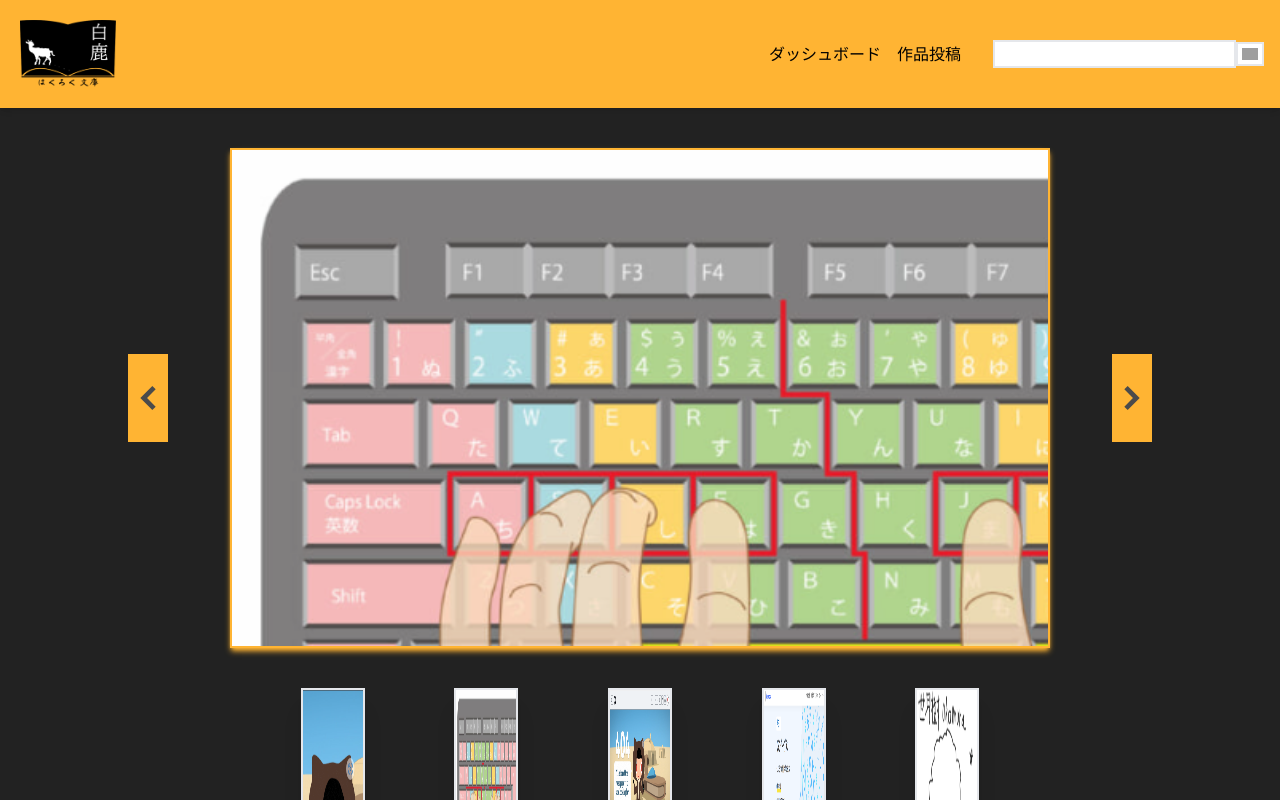
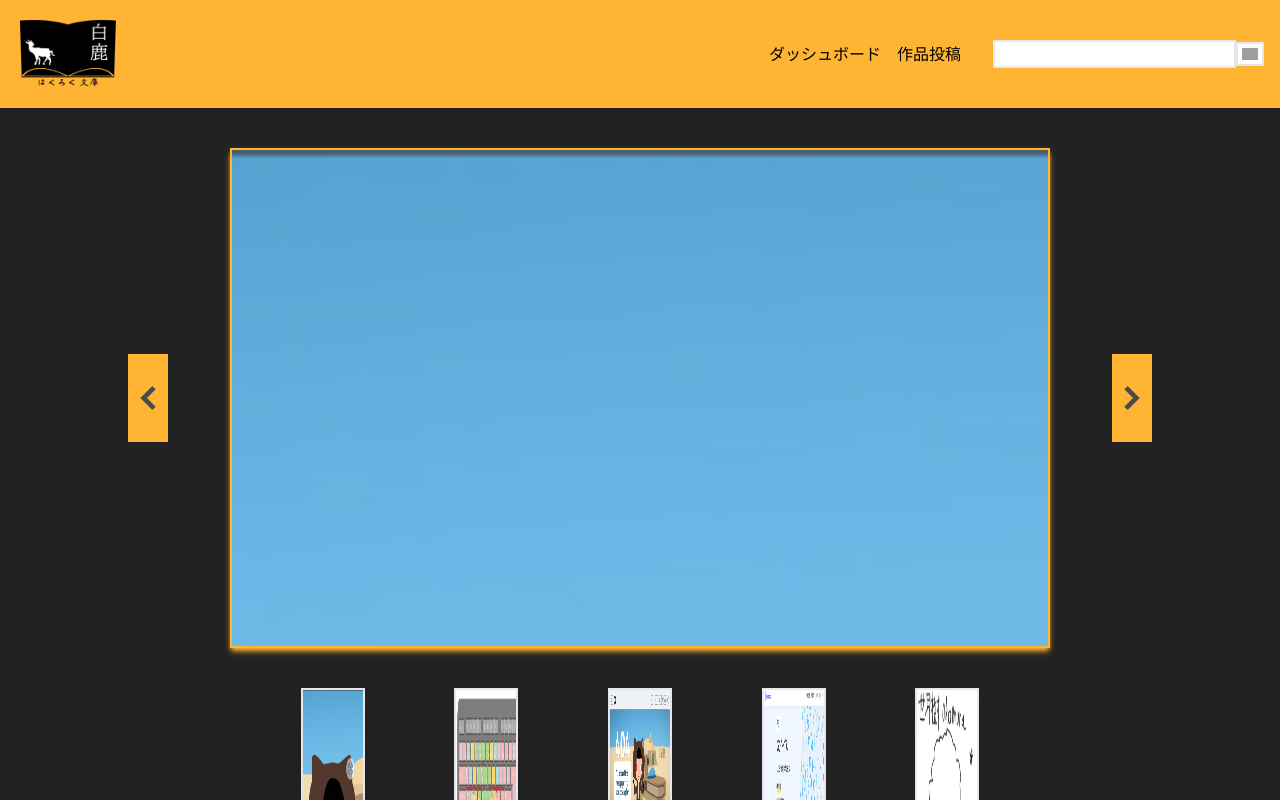
Before and after one commit to hakuroku/hakuroku-front, a React (Vite) app: page / in a window 1280 px wide. Shown: the top 800 px of the page. Built offline with nearby package versions, Linux system fonts and the light colour scheme; grey boxes are pictures that could not be loaded.

Commit message:
topViewアニメーション実装

```diff
--- a/src/components/TopImgsView.tsx
+++ b/src/components/TopImgsView.tsx
@@ -5,6 +5,6 @@ interface topViewImg {
 export const TopImgsView: React.FC<topViewImg> = ({ topImg }) => {
 
     return (
-        <div><img src={topImg} className="w-full" /></div>
+        <div className="animate-fade-out"><img src={topImg} className="w-full" /></div>
     )
 }
--- a/src/templates/Top.tsx
+++ b/src/templates/Top.tsx
@@ -54,7 +54,7 @@ export const Top = () => {
 // -------------------------autoSlider---------------------
 
 useEffect(() => {
-    const interval = setInterval(plusCount, 5000);
+    const interval = setInterval(plusCount, 6000);
     return () => clearInterval(interval)
 }, [count])
 
@@ -66,7 +66,7 @@ useEffect(() => {
             <div className="flex justify-around items-center w-4/5 m-auto py-10">
                 <img src="./images/allow-left.svg" className="w-10 px-2 py-8 bg-main_C hover:bg-main_C/75" onClick={() => {minusCount()}} />
                 <div className="w-4/5 h-[500px] m-auto shadow-md shadow-main_C border-2 border-main_C overflow-hidden">
-                    <div className="w-screen h-full" >
+                    <div className="w-screen h-full bg-gray-200" >
                         {selectIcon.map((t, index) => {
                             {console.log(count)}
                             if (count == index) {
--- a/tailwind.config.js
+++ b/tailwind.config.js
@@ -12,13 +12,22 @@ export default {
       'red': 'red',
     },
     extend: {
+      animation: {
+        "fade-out": "fade-out 2s ease   both"
+      },
+      keyframes: {
+        "fade-out": {
+          "0%": {opacity: "0"},
+            to: {opacity: "1"},
+        }
+      },
       colors: {
         gray: {
           100: '#f3f4f6',
           200: '#e5e7eb'
+            }
+          }
         }
-      }
-    },
-  },
-  plugins: [],
-}
+      },
+      plugins: [],
+    }
```
